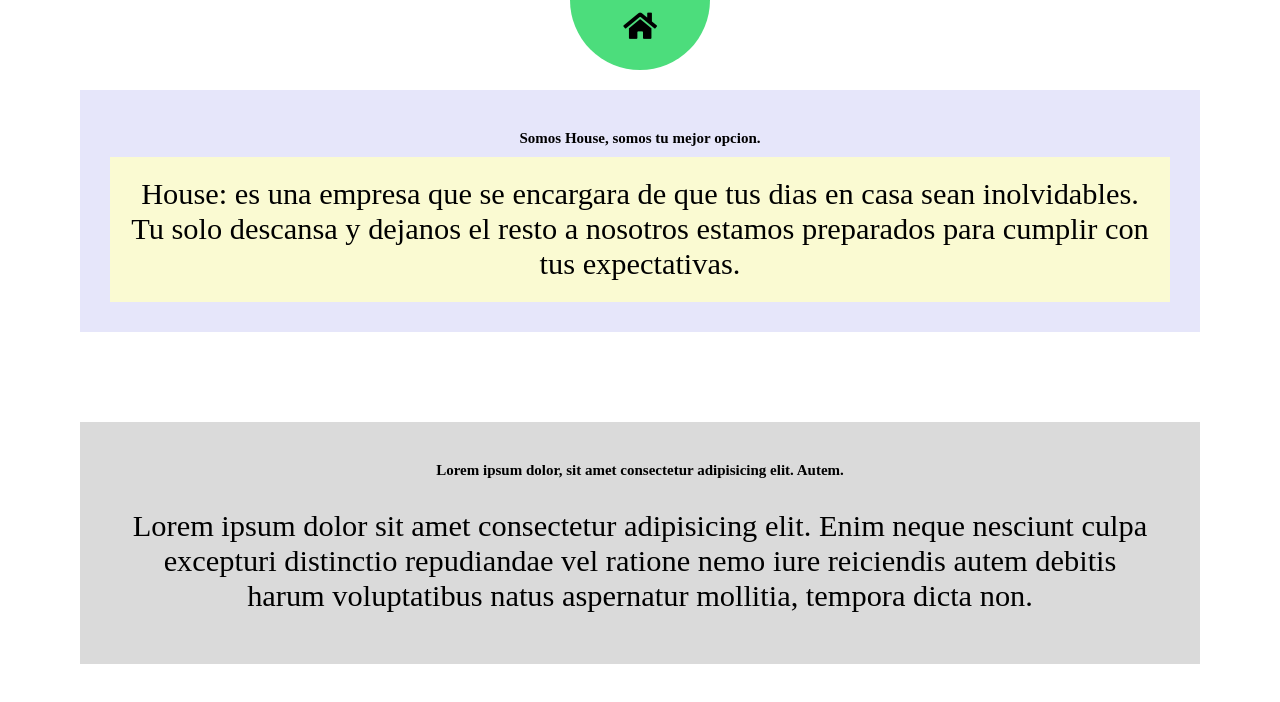
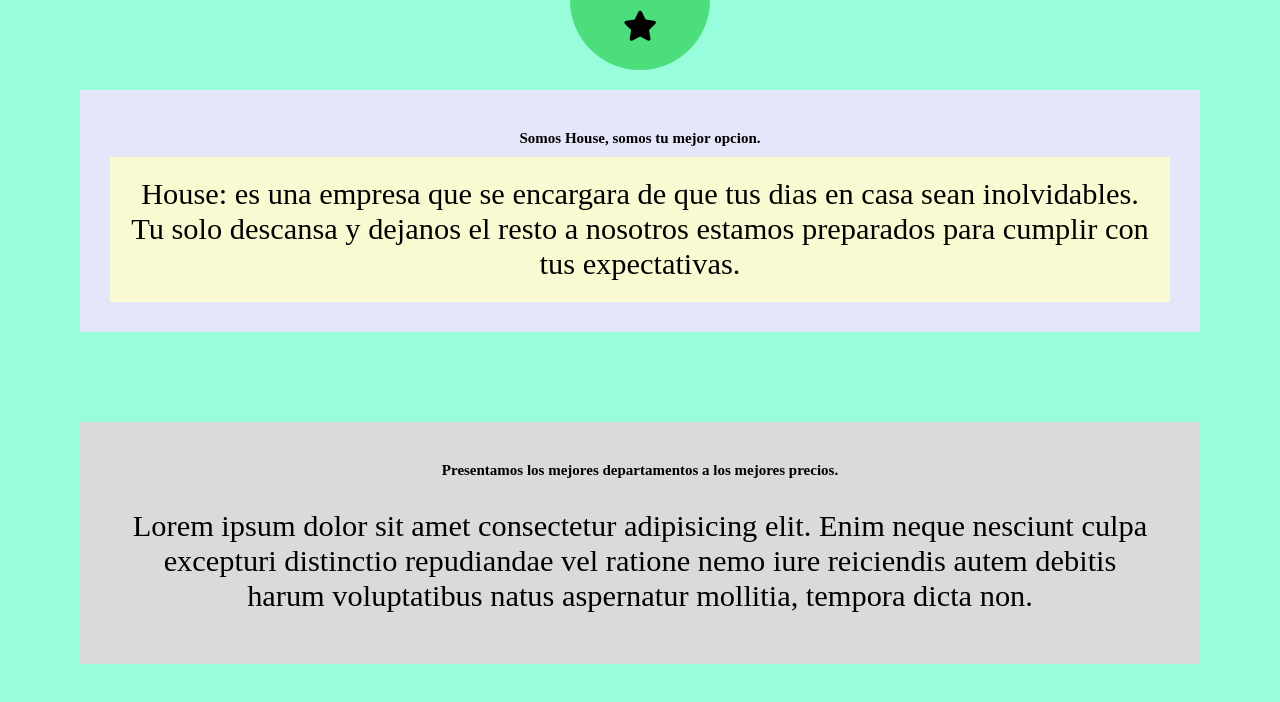
Before and after one commit to CbazCode/Prueba-remoto, a plain HTML site: page index.html in a window 1280 px wide. Drawn offline with Linux system fonts and the light colour scheme.

Commit message:
modificaciones sobre nuestra rama test

```diff
--- a/index.html
+++ b/index.html
@@ -9,7 +9,7 @@
 </head>
 <body>
     <div class="container-menu">
-        <p class="btn-open-menu"><i class="fas fa-home"></i></p>
+        <p class="btn-open-menu"><i class="fas fa-star"></i></p>
         <div class="list-menu">
             <ul>
                 <li><a href="#">Inicio</a></li>
@@ -27,7 +27,7 @@
 
     <div class="container">
         <div class="body">
-            <h3 class="title">Lorem ipsum dolor, sit amet consectetur adipisicing elit. Autem.</h3>
+            <h3 class="title">Presentamos los mejores departamentos a los mejores precios.</h3>
             <p class="paragraph-2">Lorem ipsum dolor sit amet consectetur adipisicing elit. Enim neque nesciunt culpa excepturi distinctio repudiandae vel ratione nemo iure reiciendis autem debitis harum voluptatibus natus aspernatur mollitia, tempora dicta non.</p>
         </header>
     </div>
--- a/styles.css
+++ b/styles.css
@@ -6,6 +6,7 @@
 
 body{
     font-family:  Cascadia Mono PL;
+    background-color: rgb(151, 253, 219);
 }
 
 .container{
```
